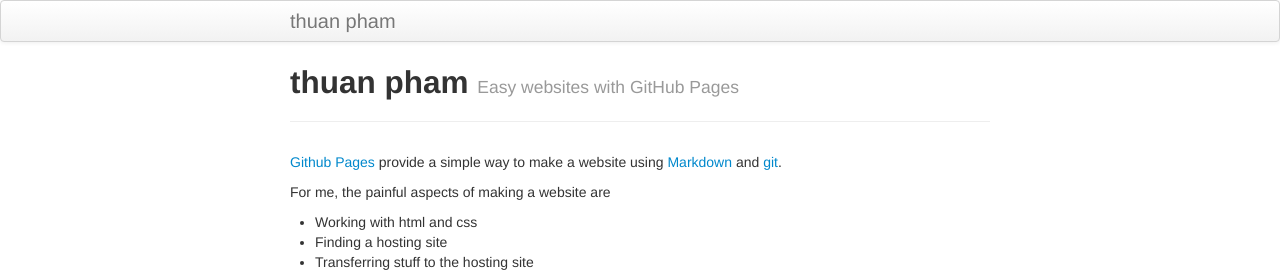
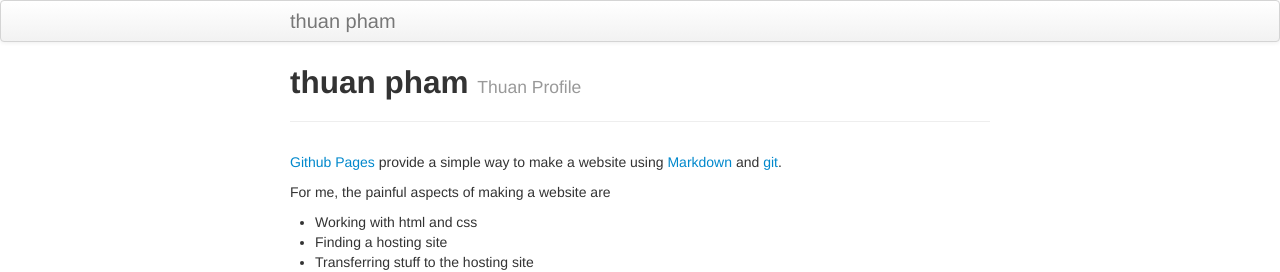
Before and after one commit to thuanpham0807/thuanpham.github.io, a Jekyll site: the page built from index.md, in a window 1280 px wide. Shown: the top 272 px of the page. Built offline with Jekyll 4.4.1, drawn with Linux system fonts in a browser that asks for light colours.

Commit message:
edit info in index file

```diff
--- a/index.md
+++ b/index.md
@@ -1,8 +1,8 @@
 ---
 layout: page
 title: thuan pham
-tagline: Easy websites with GitHub Pages
-description: Minimal tutorial on making a simple website with GitHub Pages
+tagline: Thuan Profile
+description: this is Thuan's profile page
 ---
 
 [Github Pages](https://pages.github.com) provide a simple way to make a
```
